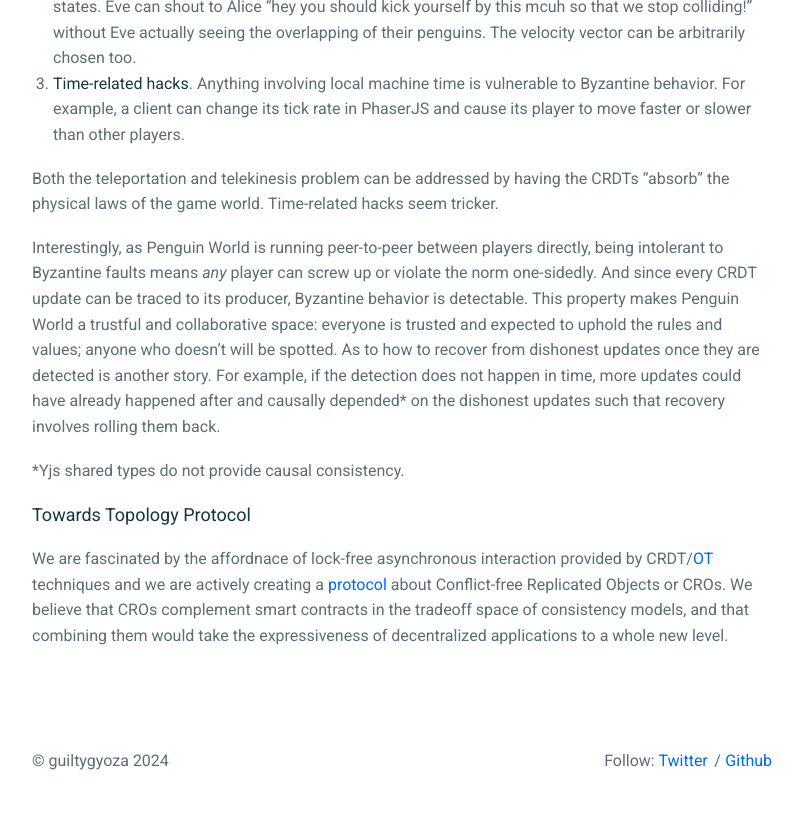
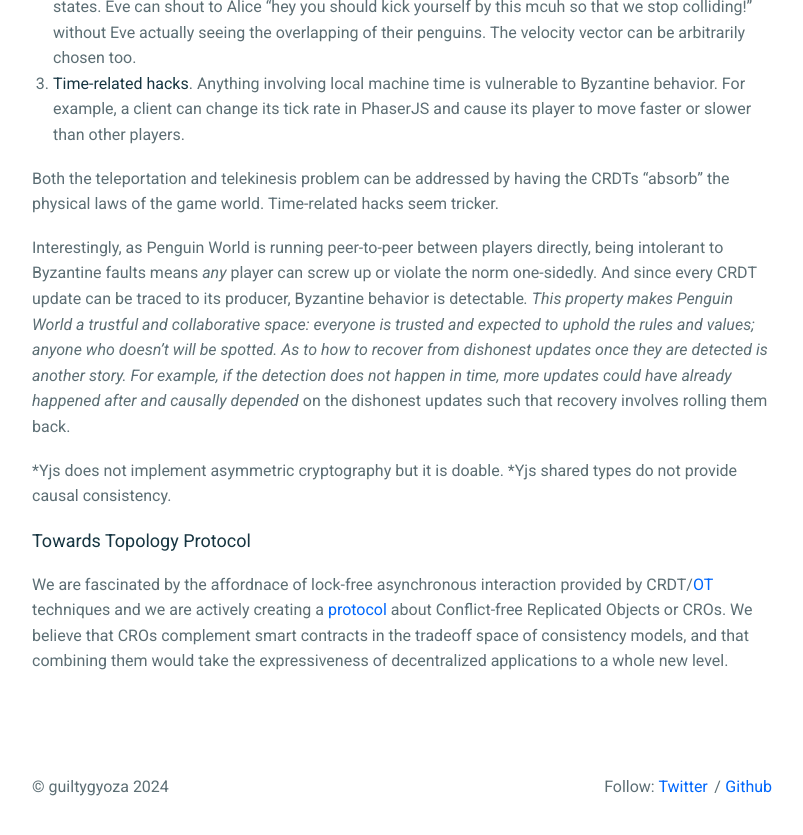
Before and after one commit to guiltygyoza/blog, a Jekyll site: the page built from _posts/2024-05-22-super-mario-in-crdt.md, in a window 1280 px wide and 900 px high, scrolled down 3359 px. Shown: the top 835 px of the window, without its empty margins (238-1041 px from the left). Built offline with Jekyll 4.4.1, drawn with Linux system fonts in a browser that asks for light colours.

Commit message:
update post

```diff
--- a/_posts/2024-05-22-super-mario-in-crdt.md
+++ b/_posts/2024-05-22-super-mario-in-crdt.md
@@ -73,8 +73,9 @@
 
 Both the teleportation and telekinesis problem can be addressed by having the CRDTs "absorb" the physical laws of the game world. Time-related hacks seem tricker.
 
-Interestingly, as Penguin World is running peer-to-peer between players directly, being intolerant to Byzantine faults means *any* player can screw up or violate the norm one-sidedly. And since every CRDT update can be traced to its producer, Byzantine behavior is detectable. This property makes Penguin World a trustful and collaborative space: everyone is trusted and expected to uphold the rules and values; anyone who doesn't will be spotted. As to how to recover from dishonest updates once they are detected is another story. For example, if the detection does not happen in time, more updates could have already happened after and causally depended* on the dishonest updates such that recovery involves rolling them back.
+Interestingly, as Penguin World is running peer-to-peer between players directly, being intolerant to Byzantine faults means *any* player can screw up or violate the norm one-sidedly. And since every CRDT update can be traced to its producer, Byzantine behavior is detectable*. This property makes Penguin World a trustful and collaborative space: everyone is trusted and expected to uphold the rules and values; anyone who doesn't will be spotted. As to how to recover from dishonest updates once they are detected is another story. For example, if the detection does not happen in time, more updates could have already happened after and causally depended* on the dishonest updates such that recovery involves rolling them back.
 
+*Yjs does not implement asymmetric cryptography but it is doable.
 *Yjs shared types do not provide causal consistency.
 
 ### Towards Topology Protocol
```
